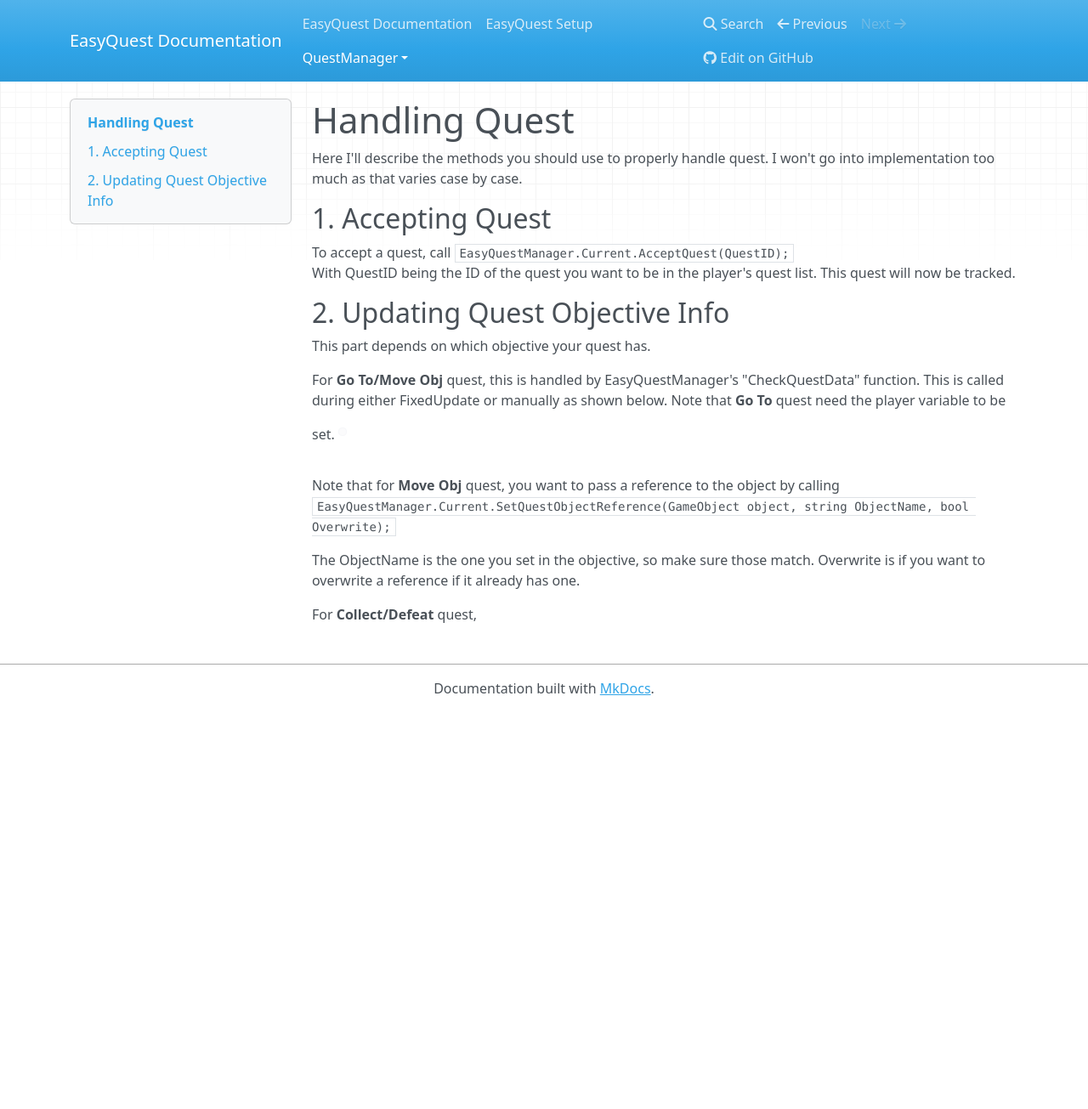
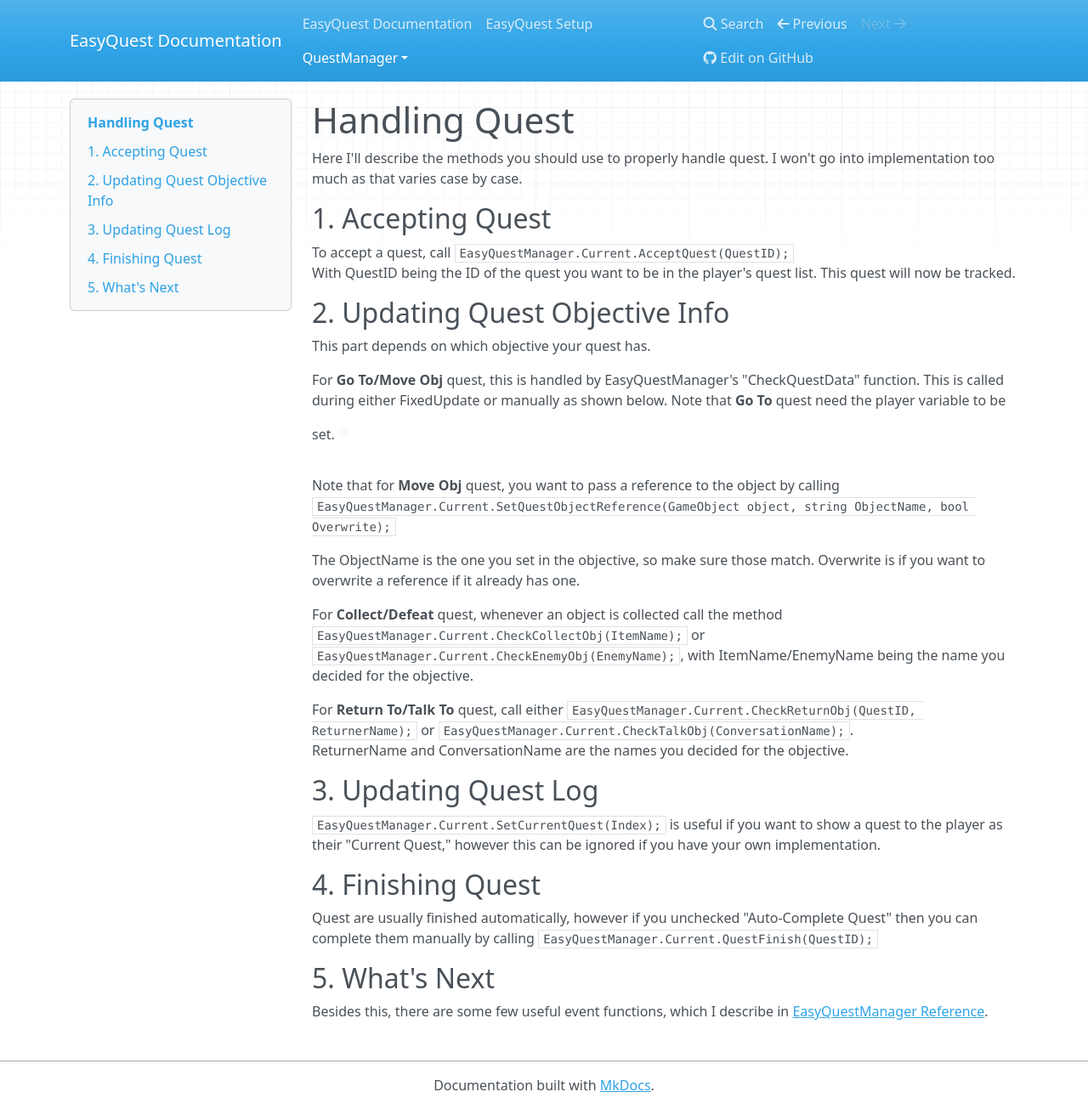
Before and after one commit to KnightlessLabs/EasyQuest-Docs, an MkDocs documentation site: the page built from docs/QuestManager/HandlingQuest.md, in a window 1280 px wide and 1305 px high. Shown: the whole window at 85% size. Built offline with MkDocs 1.6.1, drawn with Linux system fonts in a browser that asks for light colours; nearby versions of some CDN libraries.

Commit message:
Update HandlingQuest.md

```diff
--- a/docs/QuestManager/HandlingQuest.md
+++ b/docs/QuestManager/HandlingQuest.md
@@ -19,4 +19,17 @@ Note that for **Move Obj** quest, you want to pass a reference to the object by
 The ObjectName is the one you set in the objective, so make sure those match. Overwrite is if you want to overwrite a reference
 if it already has one.
 
-For **Collect/Defeat** quest,
+For **Collect/Defeat** quest, whenever an object is collected call the method `EasyQuestManager.Current.CheckCollectObj(ItemName);`
+or `EasyQuestManager.Current.CheckEnemyObj(EnemyName);`, with ItemName/EnemyName being the name you decided for the objective.
+
+For **Return To/Talk To** quest, call either `EasyQuestManager.Current.CheckReturnObj(QuestID, ReturnerName);` or `EasyQuestManager.Current.CheckTalkObj(ConversationName);`.
+ReturnerName and ConversationName are the names you decided for the objective.
+
+## 3. Updating Quest Log
+`EasyQuestManager.Current.SetCurrentQuest(Index);` is useful if you want to show a quest to the player as their "Current Quest," however this can be ignored if you have your own implementation.
+
+## 4. Finishing Quest
+Quest are usually finished automatically, however if you unchecked "Auto-Complete Quest" then you can complete them manually by calling `EasyQuestManager.Current.QuestFinish(QuestID);`
+
+## 5. What's Next
+Besides this, there are some few useful event functions, which I describe in [EasyQuestManager Reference](EasyQuestManagerReference.md).
```
